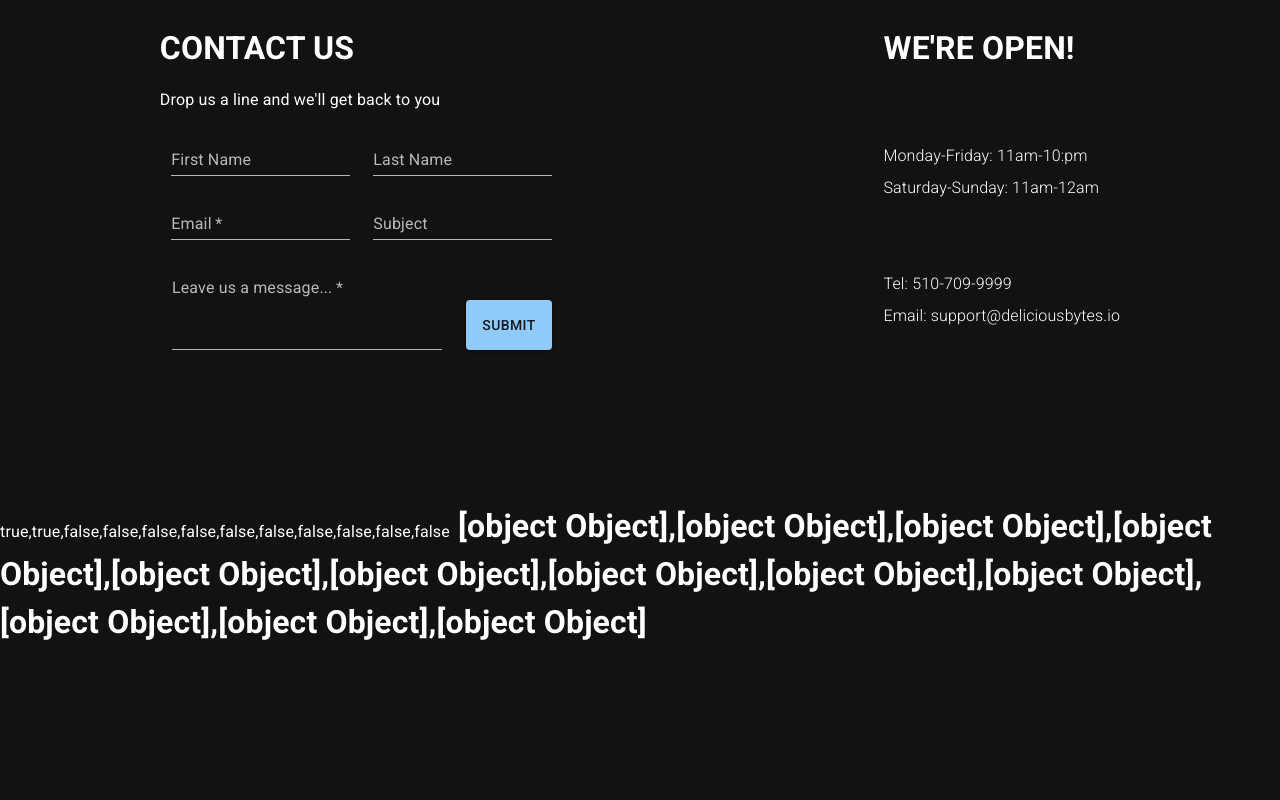
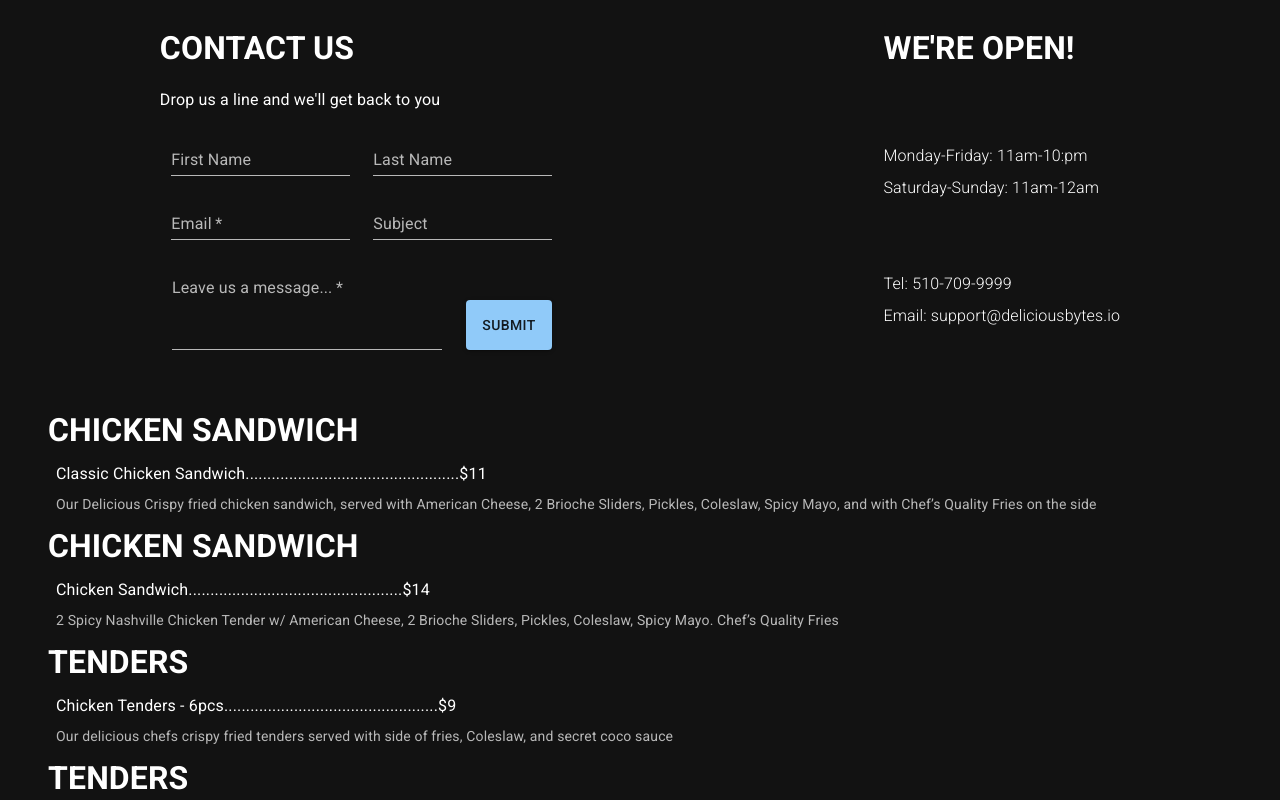
Before and after one commit to Zeerocious/DeliciousBytesTemplate, a React (Create React App) app: page / in a window 1280 px wide. Built offline with nearby package versions, Linux system fonts and the light colour scheme.

Commit message:
zero dumb as hell man!

```diff
--- a/src/App.js
+++ b/src/App.js
@@ -1,7 +1,6 @@
 import { Typography, Box, TextField, Button } from "@mui/material";
 import { useState } from "react";
 import website from "./website.json";
-console.log(website);
 
 function App() {
   const [site, setSite] = useState(() => {
@@ -20,13 +19,12 @@ function App() {
         flexDirection: "column",
       }}
     >
-      <Box>
+      <Box sx={{overflowY: "auto"}}>
         <Box
           sx={{
             display: "flex",
             justifyContent: "space-around",
             width: "100%",
-            height: "100%",
           }}
         >
           <Box
@@ -75,14 +73,7 @@ function App() {
                 alignItems: "end",
               }}
             >
-              <TextField
-                sx={{ width: 270 }}
-                multiline
-                required
-                rows={3}
-                label="Leave us a message..."
-                variant="standard"
-              ></TextField>
+              <TextField sx={{ width: 270 }} multiline required rows={3} label="Leave us a message..." variant="standard"></TextField>
               <Button sx={{ height: 50 }} variant="contained">
                 Submit
               </Button>
@@ -98,12 +89,8 @@ function App() {
           >
             <Typography variant="header"> WE'RE OPEN! </Typography>
             <Box sx={{ display: "flex", flexDirection: "column", mt: 8 }}>
-              <Typography variant="info">
-                {`${site.ContactUs[0].firstopen}`}
-              </Typography>
-              <Typography variant="info">
-                {`${site.ContactUs[0].secondopen}`}
-              </Typography>
+              <Typography variant="info">{`${site.ContactUs[0].firstopen}`}</Typography>
+              <Typography variant="info">{`${site.ContactUs[0].secondopen}`}</Typography>
             </Box>
             <Box sx={{ display: "flex", flexDirection: "column", mt: 8 }}>
               <Typography variant="info">{`Tel: ${site.ContactUs[0].tel}`}</Typography>
@@ -111,10 +98,36 @@ function App() {
             </Box>
           </Box>
         </Box>
-        {`${site.Menu.map((item) => {
-          return item.category === site.Menu[0].category
-        })}`}
-        <Typography variant="header"> {`${site.Menu}`} </Typography>
+        <Box
+          sx={{
+            display: "flex",
+            flexDirection: "column",
+            justifyContent: "center",
+            width: "100%",
+            m: 1,
+            p: 5,
+          }}
+        >
+          {site.Menu.map((item) => {
+            return (
+              <Box>
+                <Typography variant="header">{item.category}</Typography>
+                <Box sx={{ p: 1 }}>
+                  <Box sx={{ display: "flex", alignItems: "center" }}>
+                    <Typography variant="body1">{item.item}</Typography>
+                    <Typography>.................................................</Typography>
+                    <Typography variant="body1">{`$${item.price}`}</Typography>
+                  </Box>
+                  <Box sx={{ mt: 1 }}>
+                    <Typography variant="body2" color="textSecondary">
+                      {item.description}
+                    </Typography>
+                  </Box>
+                </Box>
+              </Box>
+            );
+          })}
+        </Box>
       </Box>
     </Box>
   );
```
